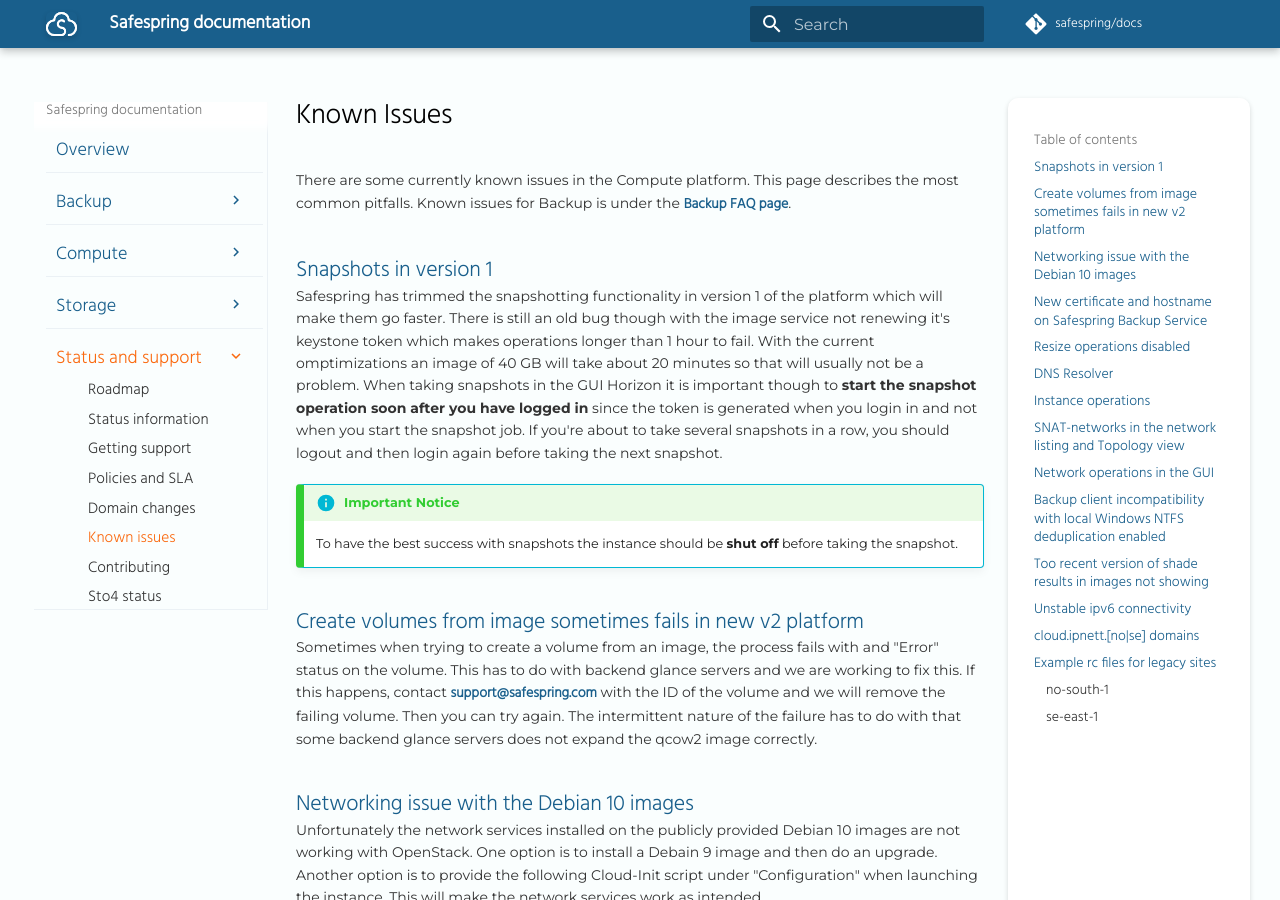
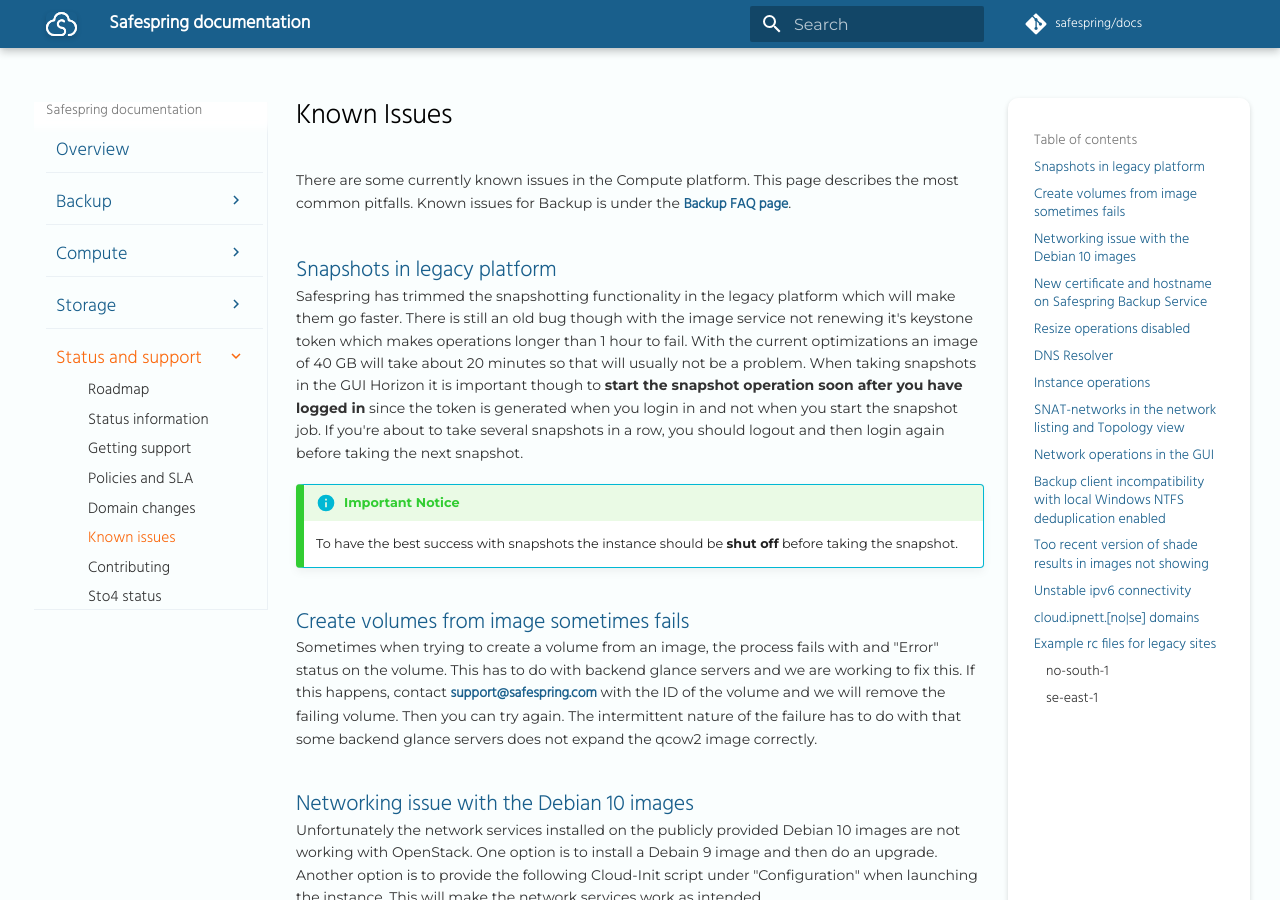
Before and after one commit to safespring/docs, an MkDocs documentation site: the page built from content/service/known_issues.md, in a window 1280 px wide and 900 px high. Built offline with MkDocs 1.6.1 and Material for MkDocs 9.7.7, drawn with Linux system fonts in a browser that asks for light colours; a script that is not in the unit is left out; comment, search, counter and statistics services are not loaded; old or Windows-style settings are respelled for this version of MkDocs.

Commit message:
Update known_issues.md

```diff
--- a/content/service/known_issues.md
+++ b/content/service/known_issues.md
@@ -3,18 +3,19 @@
 There are some currently known issues in the Compute platform. This page
 describes the most common pitfalls. Known issues for Backup is under the [Backup FAQ page](/backup/faq).
 
-## Snapshots in version 1
-Safespring has trimmed the snapshotting functionality in version 1 of the platform which will make them go faster. There is still an old bug though with the image service not renewing it's keystone token which makes operations longer than 1 hour to fail. With the current omptimizations an image of 40 GB will take about 20 minutes so that will usually not be a problem. When taking snapshots in the GUI Horizon it is important though to **start the snapshot operation soon after you have logged in** since the token is generated when you login in and not when you start the snapshot job. If you're about to take several snapshots in a row, you should logout and then login again before taking the next snapshot.
+## Snapshots in legacy platform
+Safespring has trimmed the snapshotting functionality in the legacy platform which will make them go faster. There is still an old bug though with the image service not renewing it's keystone token which makes operations longer than 1 hour to fail. With the current optimizations an image of 40 GB will take about 20 minutes so that will usually not be a problem. When taking snapshots in the GUI Horizon it is important though to **start the snapshot operation soon after you have logged in** since the token is generated when you login in and not when you start the snapshot job. If you're about to take several snapshots in a row, you should logout and then login again before taking the next snapshot.
 
 !!! info "Important Notice"
     To have the best success with snapshots the instance should be **shut off** before taking the snapshot.
 
 
+## Create volumes from image sometimes fails
 
-## Create volumes from image sometimes fails in new v2 platform
 Sometimes when trying to create a volume from an image, the process fails with and "Error" status on the volume. This has to do with backend glance servers and we are working to fix this. If this happens, contact support@safespring.com with the ID of the volume and we will remove the failing volume. Then you can try again. The intermittent nature of the failure has to do with that some backend glance servers does not expand the qcow2 image correctly.
 
 ## Networking issue with the Debian 10 images
+
 Unfortunately the network services installed on the publicly provided Debian 10 images are not working with OpenStack. One option is to install a Debain 9 image and
 then do an upgrade. Another option is to provide the following Cloud-Init script under "Configuration" when launching the instance. This will make the network services
 work as intended.
```
